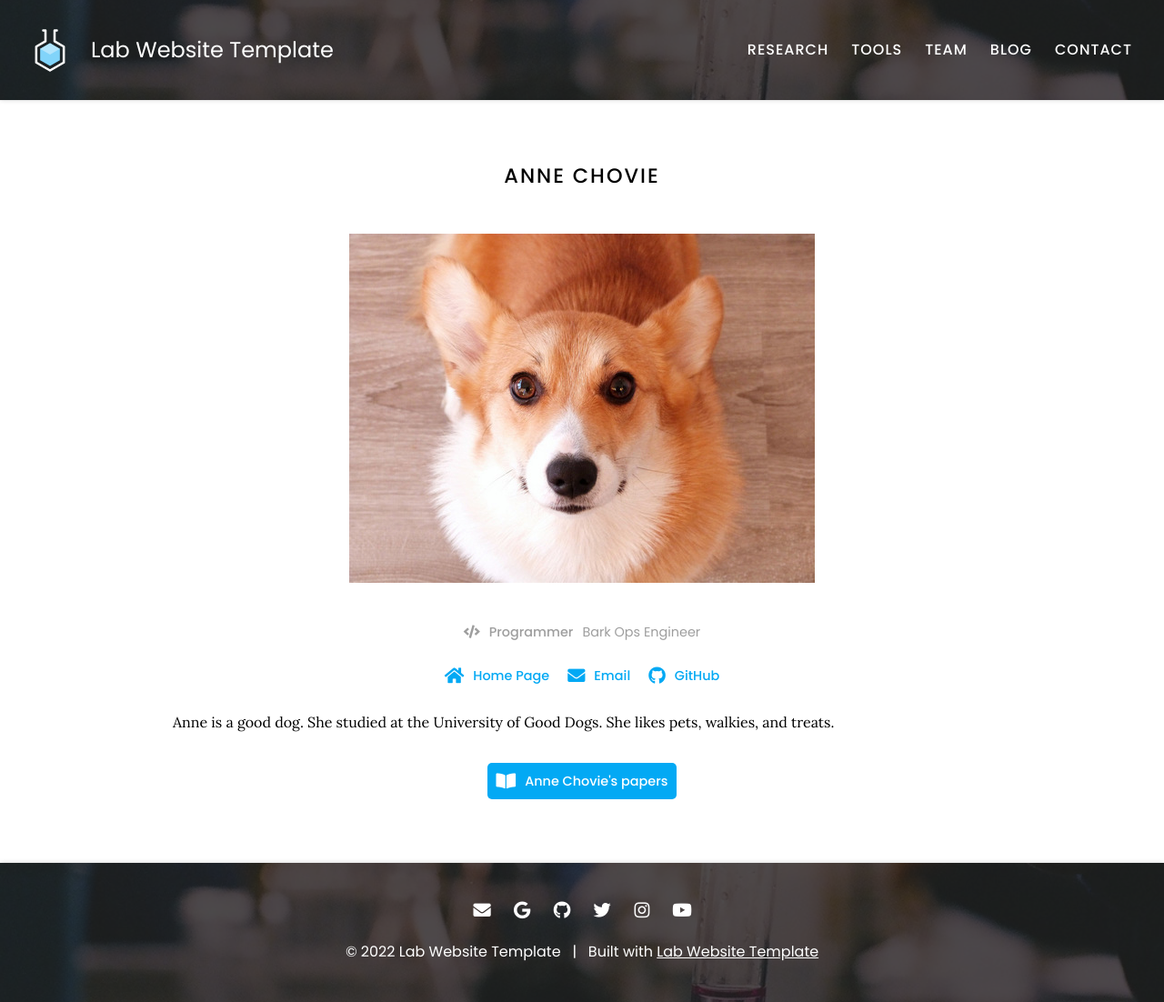
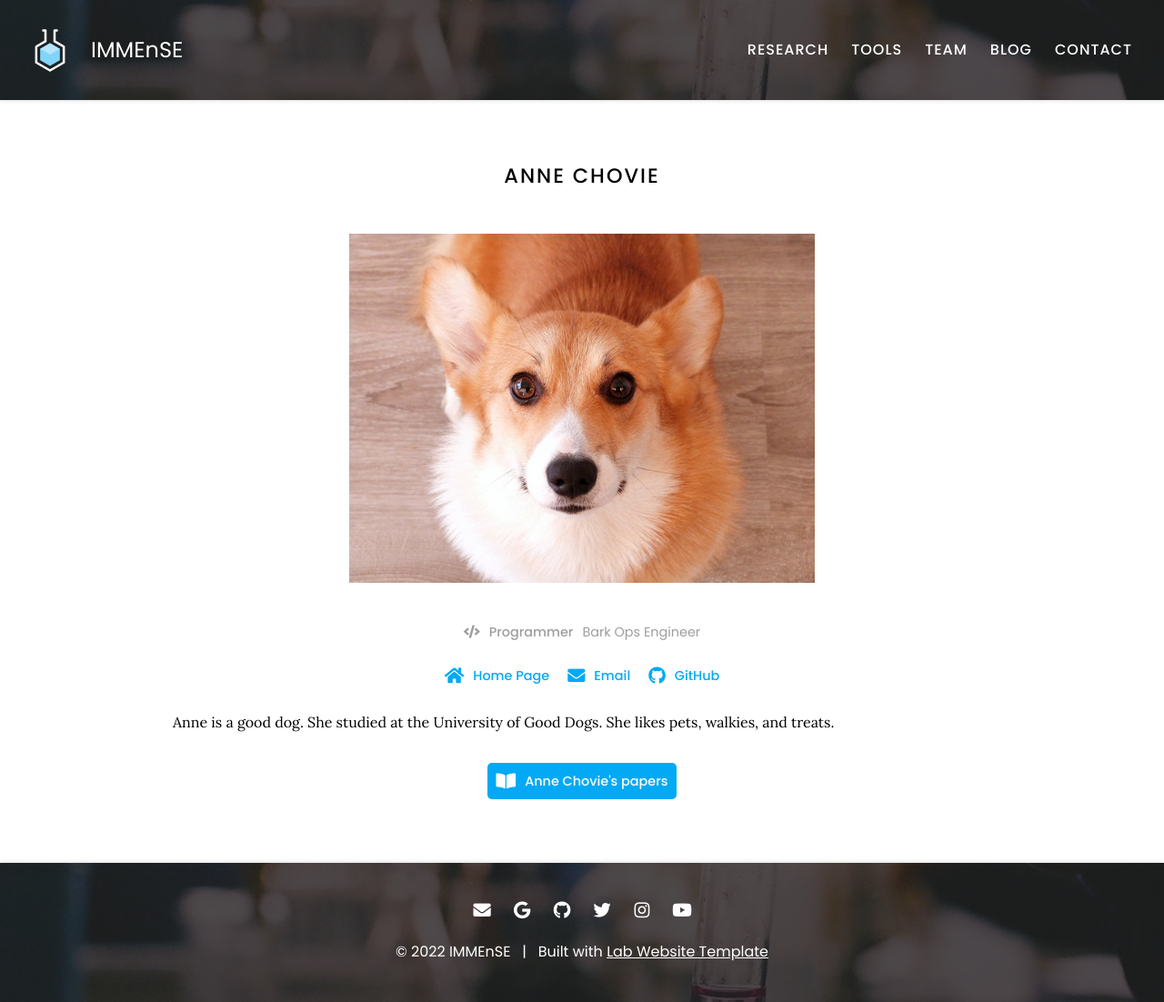
Before and after one commit to bio-mguler/IMMEnSE, a Jekyll site: the page built from _members/anne-chovie.md, in a window 1280 px wide. Shown: the whole page at 91% size. Built offline with Jekyll 4.4.1, drawn with Linux system fonts in a browser that asks for light colours; nearby versions of some CDN libraries.

Commit message:
Update _config.yaml

```diff
--- a/_config.yaml
+++ b/_config.yaml
@@ -1,12 +1,12 @@
 ### basic settings
 
 # site properties and page defaults
-title: Lab Website Template
-description: An easy-to-use, flexible website template for labs, with automatic citations, GitHub tag imports, pre-built components, and more.
+title: IMMEnSE
+description: International Multiple Myeloma Research Consortium (IMMEnSE) Website.
 logo: images/logo.svg
 header: images/background.jpg
 footer: images/background.jpg
-baseurl: /lab-website-template
+baseurl: ""
 
 # site social media and other links
 links:
```
